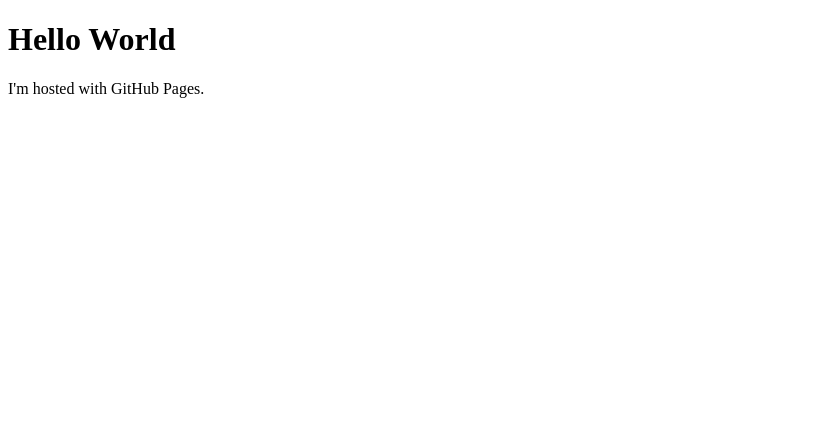
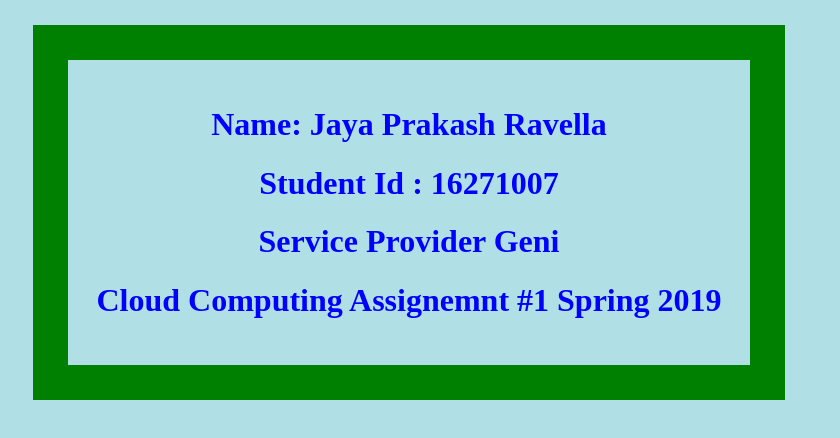
Before and after one commit to PrakashRavella/prakashravella.github.io, a plain HTML site: page index.html in a window 1280 px wide. Shown: the whole page, without its empty margins (0-840 px from the left). Drawn offline with Linux system fonts and the light colour scheme.

Commit message:
Update index.html

```diff
--- a/index.html
+++ b/index.html
@@ -1,7 +1,35 @@
 <!DOCTYPE html>
-<html>
+<html lang="en">
+<head>
+    <meta charset="UTF-8">
+    <title>Geni and Cloudlab </title>
+<style>
+ body {background-color: powderblue;}
+h1   {color: blue;}
+
+div {
+  width: 50%;
+  border: 35px solid green;
+  padding: 25px;
+  margin: 25px;
+
+}
+.center {
+  margin: auto;
+  width: 50%;
+  border: 3px solid green;
+  padding: 10px;
+}
+
+</style>
+</head>
 <body>
-<h1>Hello World</h1>
-<p>I'm hosted with GitHub Pages.</p>
+<div align="center">
+
+<h1><b>Name: </b> Jaya Prakash Ravella</h1>
+<h1><b>Student Id : </b> 16271007</h1>
+<h1><b>Service Provider  </b> Geni</h1>
+<h1>Cloud Computing Assignemnt #1 Spring 2019</h1>
+
+</div>
 </body>
-</html>
```
